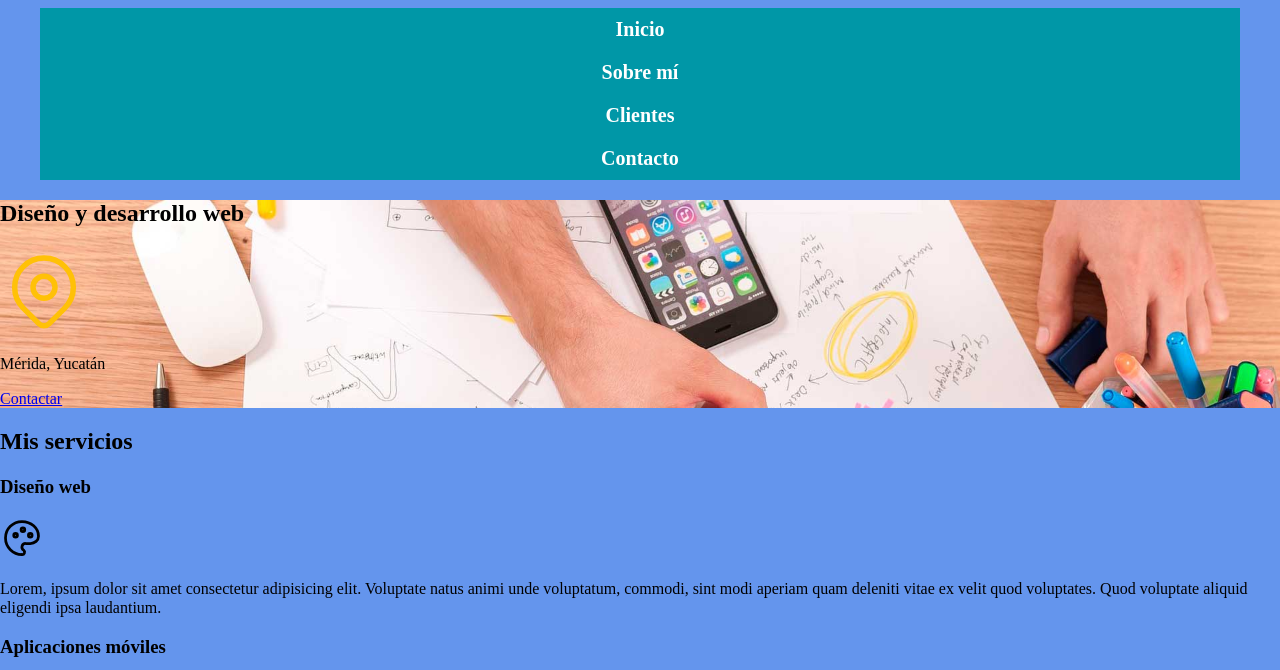
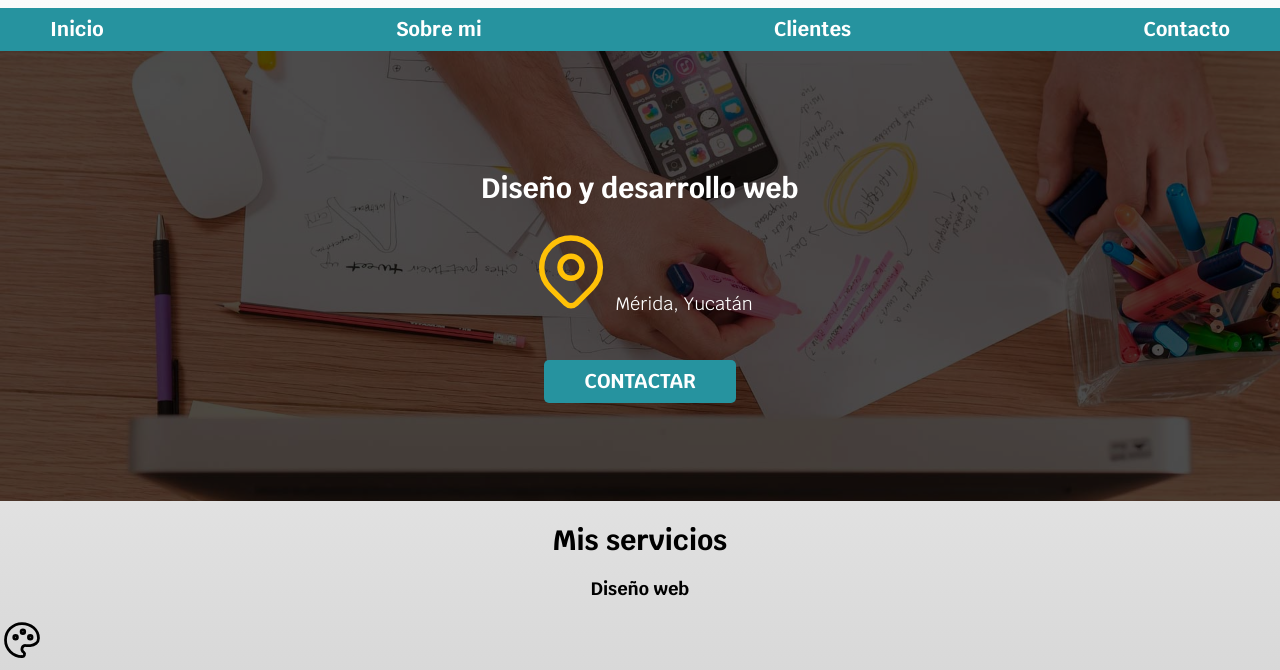
Before and after one commit to EstebanHdezC/Practica-1-Developer-page, a plain HTML site: page index.html in a window 1280 px wide. Shown: the part 87-757 px from the top of the page. Drawn offline with Linux system fonts and the light colour scheme.

Commit message:
Add files via upload

```diff
--- a/CSS/styles.css
+++ b/CSS/styles.css
@@ -1,81 +1,193 @@
-:root{
-    --blanco:#ffffff;
-    --oscuro:#212121;
-    --primario:#ffc107;
-    --secundario:#0097a7;
-    --gris:#757575;
+/* parecido a declarar variables globales en java  */
+:root {
+    --blanco: #ffffff;
+    --oscuro: #212121;
+    --primario: #ffc107;
+    --secundario: #26939f;
+    --gris: #757575;
+    --gris_claro: #b6b6b6 /* Se agrego b6b6b6b6 */
 
 }
-html{
+
+/* llama a un elemento o etiqueta de HTML */
+html {
     font-size: 62.5%;
 }
-body{
+
+body {
     font-size: 16px;
+    font-family: 'krub', sans-serif;
+    background: linear-gradient(to top, var(--gris_claro) 0%, var(--blanco) 100%);
 }
 
-/*----->MEDIA QUERYS<-----------*/
-/*Se aplica desde 0px*/
-body{
+/* Se aplica desde 0 pixeles */
+/*body {
     background-color: bisque;
-}
-/*Recomendado
-480px para móviles
-768px para tablets*/
+} */
 
-@media (min-width:480px){
-    body{
-    background-color:blue;
-    }
-}
-@media (min-width:768px){
-    body{
-    background-color:cornflowerblue;
+/* Recomendado
+480 para moviles
+768 para tables
+*/
+
+/*@media (min-width: 480px) {
+    body {
+        /* background-color: ;
     }
 }
 
+/*@media (min-width: 768px) {
+    body {
+        background-color: cornflowerblue;
+    }
+} */
+
+
+
+/* Comentatios*/
+/* Hace referencia a las clases*/
+
 .titulo{
     text-align: center;
-    font-size: 3.8rem ;
+    font-size: 3.8rem;
+
 }
-.titulo span{
+
+/* Editar espeificamente la palabra delevoper*/
+.titulo span {
     font-size: 2rem;
 }
-.navegador-principal {
-background-color: var(--secundario);
-display: flex; /*Alinea elementos*/
-/*Propiedad de flex: justify-content para FILAS/aling_items es para COLUNNAS (flex-direction)*/
-justify-content: space-between;
-font-weight: bold;
-font-size: 2rem;
-align-items: center;
-flex-direction: column;
+
+.navegacion-principal    {
+    /*background-color: var(--secundario);
+    /* margen es por fuera y padding es por dentro */
+    /* padding-top: 1rem;
+    padding-bottom: 1rem; */
+   /* padding: 1rem; */
+    display: flex; /* Flexbox esta diseniado para alinear elementos en tus disenio */
+    /* justify-content para FILAS / aling-items es para COLUMNAS (flex-direction) */
+    justify-content: space-between;
+    font-weight: bold;
+    font-size: 2rem;
+    flex-direction: column;
+    align-items: center;
 }
-@media(min-width: px){
-    .navegador-principal{
-      flex-direction: row;
-      justify-content: flex-start;
+
+@media (min-width: 768px) {
+    .navegacion-principal {
+        flex-direction: row; /* alinear en filas */
+        justify-content: space-between;
+
     }
-   }
-/*Al poner el cursor en el hipervinculo*/
-.navegador-principal a:hover{
-    background-color: var(--primario);
-    color: #212121;
 }
-.navegador-principal a{
-    color: #ffffff;
-    text-decoration: none; /*remueve el estilo subrayado en el texto*/
+
+
+.navegacion-principal a {
+    color: var(--blanco);
+    text-decoration: none; /*remueve el estilo subrayado en el texto */
     padding: 1rem;
 }
 
-.contenedor{
-    max-width: 120rem;/*1200 pixeles porque 1 rem = 10px */
+
+/* Al poner el cursos en el hipervinculo*/
+.navegacion-principal a:hover{
+    background-color: var(--primario);
+    color: var(--oscuro);
+}
+
+.contenedor {
+    max-width: 120rem; /* 1200 pixeles porque 1 rem = 10 px. Unidad de medida*/
+    /* margin-top: 0
+    margin-bottom: 0
+    margin-right: 0
+    margin-lefth:0*/
     margin: 0 auto;
 }
-.nav-bg{
-background-color: var(--secundario);
+
+.nav-bg {
+    background-color: var(--secundario);
 }
-.hero{
-    background-image: url(../img/hero.jpg); /*../ es para regresar un nivel de directorio ya que la carpeta "img" esta afuera de "CSS"*/
-    background-repeat: no-repeat; /*Sirve para evitar la repetcion de imagen */
-    background-size: cover;
+
+.hero {
+    background-image: url(../img/hero.jpg); /* ../ es para regresar un nivl del directorio ya que la carpeta img esta afuera de css */
+    background-repeat: no-repeat; /* Sirve para evitar la repeticion de la imagen cuamd es pequenio*/
+    background-size: cover; /* Sirve para cubrir la imagen con todo el tamanio posible */
+    height: 450px;
+    position: relative;
+
+
 }
+
+.contenido-hero {
+    position: absolute;
+    background-color: rgba(0, 0, 0, 0.7); /* */
+    width: 100%;
+    height: 100%;
+    /* Alinear el texto vertical y horinzontalmente */
+    display: flex; /* Ayuda a disponer a todos los elementos */
+    flex-direction: column;
+    align-items: center;
+    justify-content: center;
+    color:var(--blanco); /* Mejor usar una varibale antes*/
+
+}
+
+/* En el padre la position debe ser relative y el hijo en este caso .contenido-hero debe se position
+/* absolute */
+
+.contenido-hero p,
+.contenido-hero h2 {
+    color: var(--blanco);
+}
+
+/*Tipografia*/
+h1{
+    font-size: 3.8rem;
+}
+
+h2{
+    font-size: 2.8rem;
+}
+h3{
+    font-size: 1.8rem;
+}
+h1,h2,h3{
+    text-align: center;
+}
+.titulo-span{
+    font-size: 2rem;
+}
+.boton {
+    display: inline-block;
+    background-color: var(--secundario); /* Color de fondo del botón */
+    color: white; /* Color del texto */
+    padding: 10px 40px; /* Espaciado interno del botón */
+    text-decoration: none; /* Quitar el subrayado */
+    font-weight: bold; /* Texto en negrita */
+    border-radius: 5px; /* Bordes redondeados */
+    transition: background-color 0.3s ease; /* Animación al hacer hover */
+    font-size: 2rem;
+    width: 90%;
+    text-align: center;
+}
+@media(min-width:768px){
+    .boton{
+        width: auto;
+    }
+}
+
+.boton:hover {
+    background-color: #e0a800; /* Color de fondo al pasar el mouse */
+    color: black; /* Cambiar color de texto al pasar el mouse */
+}
+.ubicacion{
+    display: flex;
+    align-items: flex-end;
+    margin-bottom: 45px;
+}
+.ubicacion p{
+    margin: 0;
+    font-size: 18px;
+
+
+}
--- a/index.html
+++ b/index.html
@@ -3,44 +3,49 @@
 <head>
     <meta charset="UTF-8">
     <meta name="viewport" content="width=device-width, initial-scale=1.0"> <!-- uso responsivo para el cambio de pantalla -->
-    <!--siempre se deben importan normalize de primero -->
-    <link rel="preoload" href="css/normalize.css" as="style">
-    <link rel="stylesheet" href="css/normalize.css">
 
-    <!--Tipo de fuento-->
+    <!-- Importancion de la normalzacion-->
+    <link rel="'preload" href="css/normalize.css" as="style">
+    <link rel="stylesheet" href="css/normalize.css"> <!-- VIncular CSS al HTML-->
+
+    <!-- Importacion de google fonts-->
     <link rel="preconnect" href="https://fonts.googleapis.com">
     <link rel="preconnect" href="https://fonts.gstatic.com" crossorigin>
-    <link href="https://fonts.googleapis.com/css2?family=Krub:wght@200;400;700&display=swap" rel="stylesheet">
+    <link href="https://fonts.googleapis.com/css2?family=Krub:ital,wght@0,400;0,700;1,600&display=swap" rel="stylesheet">
 
-    <link rel="preoload" href="css/styles.css" as="style">
-    <link rel="stylesheet" href="css/styles.css">
+    <!-- Enlace al CSS personalizado -->
+    <link rel="'preload" href="css/styles.css" as="style">
+    <link rel="stylesheet" href="css/styles.css"> <!-- VIncular CSS al HTML-->
+    <title>Esteban Hernández</title>
 </head>
 <body>
     <!-- es lo que se ve dentro de la pagina web-->
     <header>
       <h1 class="titulo">Esteban Hernández <span>Developer</span></h1>
     </header>
-    <div clas="nav-bg">
-     <nav class="navegador-principal contenedor">
+
+
+    <div class = "nav-bg">
+      <nav class = "navegacion-principal contenedor">
       <a href="#">Inicio</a>
-      <a href="#">Sobre mí</a>
+      <a href="#">Sobre mi</a>
       <a href="#">Clientes</a>
       <a href="#">Contacto</a>
         </nav>
     </div>
 
-<!--Crear otro repositorio-->
-
-    <section class="hero">
-      <div class="contenido-hero">
+    <section class = "hero">
+      <div class = "contenido-hero">
         <h2>Diseño y desarrollo web</h2>
+        <div class="ubicacion">
           <svg xmlns="http://www.w3.org/2000/svg" class="icon icon-tabler icon-tabler-map-pin" width="88" height="88" viewBox="0 0 24 24" stroke-width="1.5" stroke="#ffc107" fill="none" stroke-linecap="round" stroke-linejoin="round">
               <path stroke="none" d="M0 0h24v24H0z" fill="none"/>
               <path d="M9 11a3 3 0 1 0 6 0a3 3 0 0 0 -6 0" />
               <path d="M17.657 16.657l-4.243 4.243a2 2 0 0 1 -2.827 0l-4.244 -4.243a8 8 0 1 1 11.314 0z" />
           </svg>
           <p>Mérida, Yucatán</p>
-     <a href="#">Contactar</a>
+      </div>
+        <a href="#" class="boton">CONTACTAR</a>
       </div>
     </section>
 
@@ -61,7 +66,7 @@
         </p>
       </section>
     <section>
-      <h3>Aplicaciones móviles</h3>
+      <h3>Aplicaciones moviles</h3>
       <svg xmlns="http://www.w3.org/2000/svg" class="icon icon-tabler icon-tabler-brand-android" width="44" height="44" viewBox="0 0 24 24" stroke-width="1.5" stroke="#000000" fill="none" stroke-linecap="round" stroke-linejoin="round">
         <path stroke="none" d="M0 0h24v24H0z" fill="none"/>
         <path d="M4 10l0 6" />
@@ -99,39 +104,36 @@
     </main>
     <section>
         <h2>Contacto</h2>
-        <form>
+        <!-- Crear Formulario. Peticiones HTTP-->
+        <form >
             <fieldset>
-            <legend>LLena tus datos de Contacto</legend>
+                <legend>
+                    LLENA TUS DATOS DE Contacto </legend>
                     <div>
-              <label >Nombre</label>
+                        <label> Nombre</label> <!-- Etiqueta-->
                         <input type="text" placeholder="Tu nombre">
                     </div>
-
                     <div>
-              <label >Teléfono</label>
-              <input type="tel" placeholder="Tu teléfono">
+                        <label> Telefono</label> <!-- Etiqueta-->
+                        <input type="tel" placeholder="Tu telefono">
                     </div>
-
-
                     <div>
-              <label >Correo</label>
-              <input type="email" placeholder="Tu Correo">
+                        <label> Correo</label> <!-- Etiqueta-->
+                        <input type="email" placeholder="Tu correo">
                     </div>
-
                     <div>
-              <label >Mensaje</label>
+                        <label> Mensaje</label> <!-- Etiqueta-->
                         <textarea></textarea>
                     </div>
 
                     <div>
                         <input type="submit" value="Enviar">
                     </div>
-
             </fieldset>
         </form>
     </section>
     <footer>
-     <p>Todo los derechos reservados ©. Esteban Hernández 2024</p>
+      <p>Todo los derechos reservados ©. Esteban Hernández Castro 2024</p>
     </footer>
 </body>
 </html>
```
Lines whose indentation alone changed are shown as unchanged.
